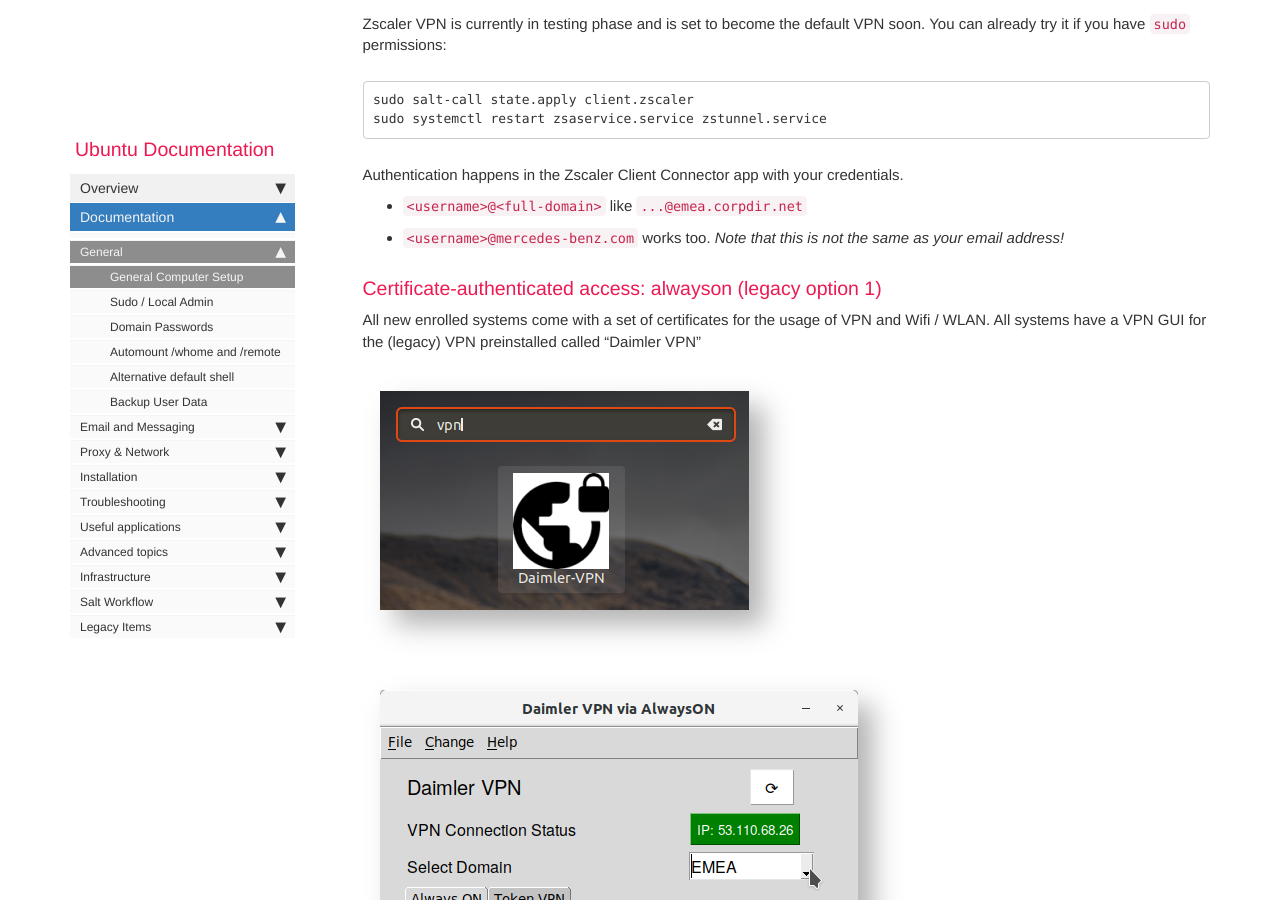
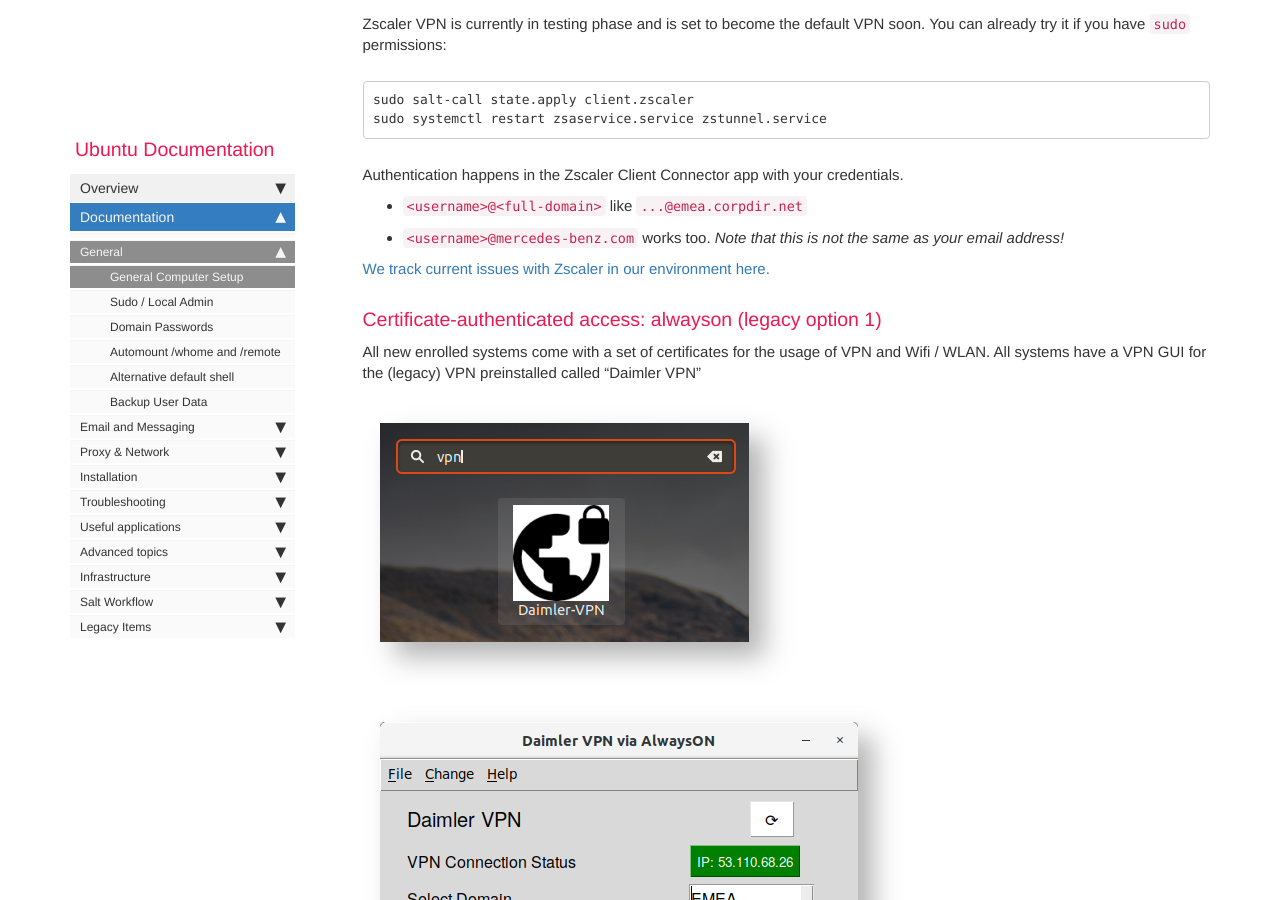
Before and after one commit to RajputPawan/Prometheus, a Jekyll site: the page built from pages/docs/generalsetup.md, in a window 1280 px wide and 900 px high, scrolled down 2374 px. Built offline with Jekyll 4.4.1, drawn with Linux system fonts in a browser that asks for light colours; comment, search, counter and statistics services are not loaded.

Commit message:
generalsetup.md: add link to zscaler_issues

```diff
--- a/pages/docs/generalsetup.md
+++ b/pages/docs/generalsetup.md
@@ -76,6 +76,8 @@
 * `<username>@mercedes-benz.com` works too. _Note that this is not
   the same as your email address!_
 
+[We track current issues with Zscaler in our environment here.](zscaler_issues.html)
+
 ### Certificate-authenticated access: alwayson (legacy option 1)
 
 All new enrolled systems come with a set of certificates for the usage
```
